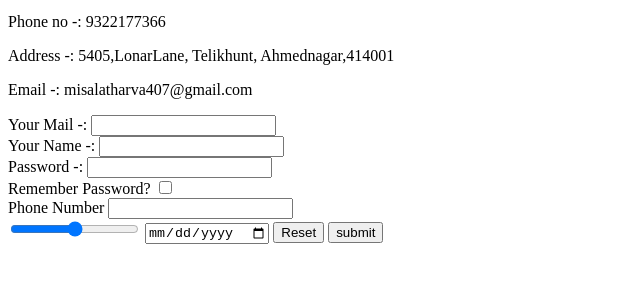
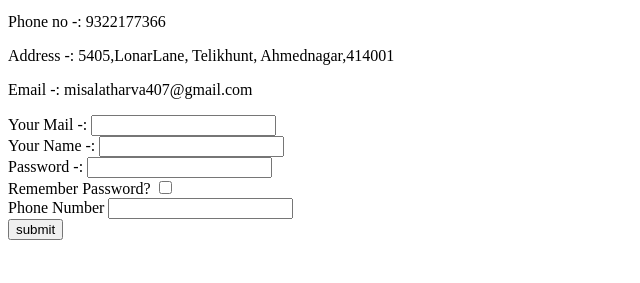
Before and after one commit to atharvamisal2614/cv, a plain HTML site: page contact.html in a window 1280 px wide. Shown: the part 101-384 px from the top of the page, without its empty margins (0-640 px from the left). Drawn offline with Linux system fonts and the light colour scheme.

Commit message:
Update contact.html

```diff
--- a/contact.html
+++ b/contact.html
@@ -25,10 +25,8 @@
         <input type="checkbox">
         <br>
         <label>Phone Number</label>
-        <input type="number"><br>
-        <input type="range">
-        <input type="date">
-        <input type="reset" >
+        <input type="number">
+        <br>
 
 
         <input type="submit" value="submit">
```
